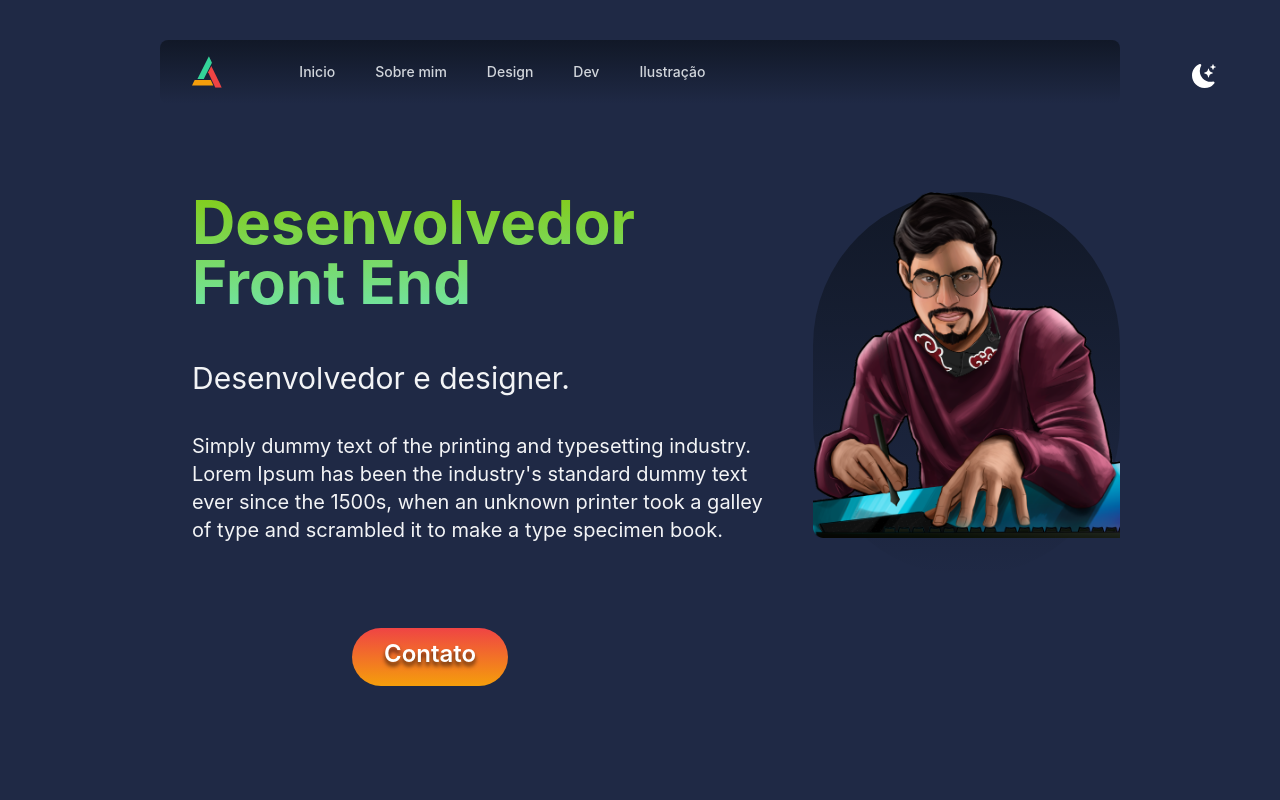
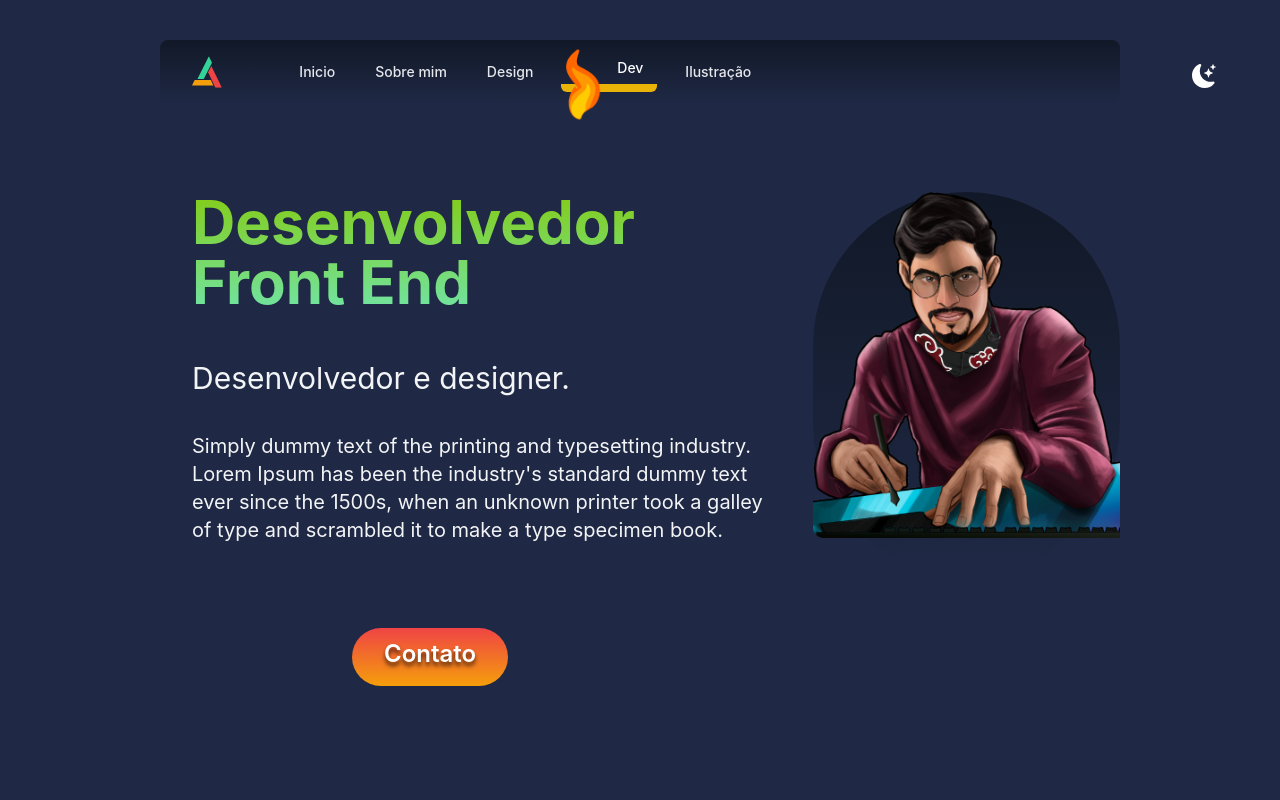
Before and after one commit to AcazDev/react-portfolio, a Next.js app: page /dev in a window 1280 px wide. Shown: the top 800 px of the page. Built offline with nearby package versions, Linux system fonts and the light colour scheme; what @gradin/tailwindcss-scrollbar would draw is missing.

Commit message:
ajust design fireflame navbar

```diff
--- a/pages/components/navbar.js
+++ b/pages/components/navbar.js
@@ -1,27 +1,27 @@
-import React from 'react';
-import { Disclosure, Menu, Transition } from '@headlessui/react'
-import { Bars3Icon, BellIcon, XMarkIcon } from '@heroicons/react/24/outline'
-import Image from "next/image";
-import acazIcon from "/public/acazIcon.svg"
-
+import React, { useState } from 'react';
+import { Disclosure } from '@headlessui/react';
+import { Bars3Icon, XMarkIcon } from '@heroicons/react/24/outline';
+import { useRouter } from 'next/router';
+import Image from 'next/image';
+import acazIcon from '/public/acazIcon.svg';
 
 const navigation = [
-  { name: 'Inicio', href: '/home',current: false},
+  { name: 'Inicio', href: '/home', current: false },
   { name: 'Sobre mim', href: '/sobre-mim', current: false },
-  { name: 'Design', href: '/design', current: false},
-  { name: 'Dev', href: '/dev', current: false},
+  { name: 'Design', href: '/design', current: false },
+  { name: 'Dev', href: '/dev', current: false },
   { name: 'Ilustração', href: '/ilustration', current: false },
-
-]
+];
 
 function classNames(...classes) {
-  return classes.filter(Boolean).join(' ')
+  return classes.filter(Boolean).join(' ');
 }
 
 export default function Navbar() {
+  const router = useRouter();
+  const currentPath = router.pathname;
+
   return (
-  // const Navbar = () => {
-  //   return (
     <>
       <div className="min-h-full">
         <Disclosure as="nav" className="bg-gradient-to-b from-gray-900 rounded-lg">
@@ -42,18 +42,20 @@ export default function Navbar() {
                   </div>
                   <div className="flex flex-1 items-center justify-center sm:items-stretch sm:justify-start">
                     <div className="flex flex-shrink-0 items-center">
-                <Image src={acazIcon}
+                      <Image
+                        src={acazIcon}
                         className="block h-8 w-auto lg:hidden"
                         height={32}
                         width={32}
-                alt='acaz icon'
+                        alt="acaz icon"
                       />
 
-                <Image src={acazIcon}
+                      <Image
+                        src={acazIcon}
                         className="hidden h-8 w-auto lg:block"
                         height={32}
                         width={32}
-                alt='acaz icon'
+                        alt="acaz icon"
                       />
                     </div>
                     <div className="hidden sm:ml-16 sm:block">
@@ -63,13 +65,23 @@ export default function Navbar() {
                             key={item.name}
                             href={item.href}
                             className={classNames(
-                              item.current
-                                ? 'bg-gray-900 text-white'
-                                : 'text-gray-300 hover:bg-gray-700 hover:text-white',
-                              'px-3 py-2 rounded-md text-sm font-medium'
+                              currentPath === item.href
+                                ? ' text-white w-24 h-10 border-b-8 border-yellow-500'
+                                : 'text-gray-200 hover:bg-gray-700 hover:text-white',
+                              'px-3 py-2 rounded-md text-sm font-medium flex items-center'
                             )}
-                            aria-current={item.current ? 'page' : undefined}
+                            onClick={() => router.push(item.href)} // Use router.push para navegar entre as rotas
                           >
+                            {currentPath === item.href ? (
+
+                              <div className="h-28 w-28 -mt-2 -mr-5 -mb-10 -ml-12 float-right">
+                                <img src="fireFlame.gif" alt="GIF Animado" />
+                              </div>
+
+                                ) :(
+                              <>
+                              </>
+                            )}
                             {item.name}
                           </a>
                         ))}
@@ -80,20 +92,21 @@ export default function Navbar() {
               </div>
 
               <Disclosure.Panel className="md:hidden">
-                <div className="space-y-1 px-2 pt-2 pb-3 sm:px-3">
+                <div className="flex space-x-4">
                   {navigation.map((item) => (
-                    <Disclosure.Button
+                    <a
                       key={item.name}
-                      as="a"
                       href={item.href}
                       className={classNames(
-                        item.current ? 'bg-gray-900 text-white' : 'text-gray-300 hover:bg-gray-700 hover:text-white',
-                        'block px-3 py-2 rounded-md text-base font-medium'
+                        currentPath === item.href
+                          ? 'bg-gray-900 text-white'
+                          : 'text-gray-300 hover:bg-gray-700 hover:text-white',
+                        'px-3 py-2 rounded-md text-sm font-medium'
                       )}
-                      aria-current={item.current ? 'page' : undefined}
+                      onClick={() => router.push(item.href)} // Use router.push para navegar entre as rotas
                     >
                       {item.name}
-                    </Disclosure.Button>
+                    </a>
                   ))}
                 </div>
               </Disclosure.Panel>
@@ -102,7 +115,5 @@ export default function Navbar() {
         </Disclosure>
       </div>
     </>
-  )
+  );
 }
-
-// export default Navbar
--- a/tailwind.config.js
+++ b/tailwind.config.js
@@ -14,9 +14,7 @@ module.exports = {
 
       colors: {
         bg_all: '#1F2945',
-
         testeColor: '#B4FCE2'
-
       },
 
       backgroundImage: (theme) => ({
```
Also changed, not shown: public/fireFlame.gif (added). Lines whose indentation alone changed are shown as unchanged.
